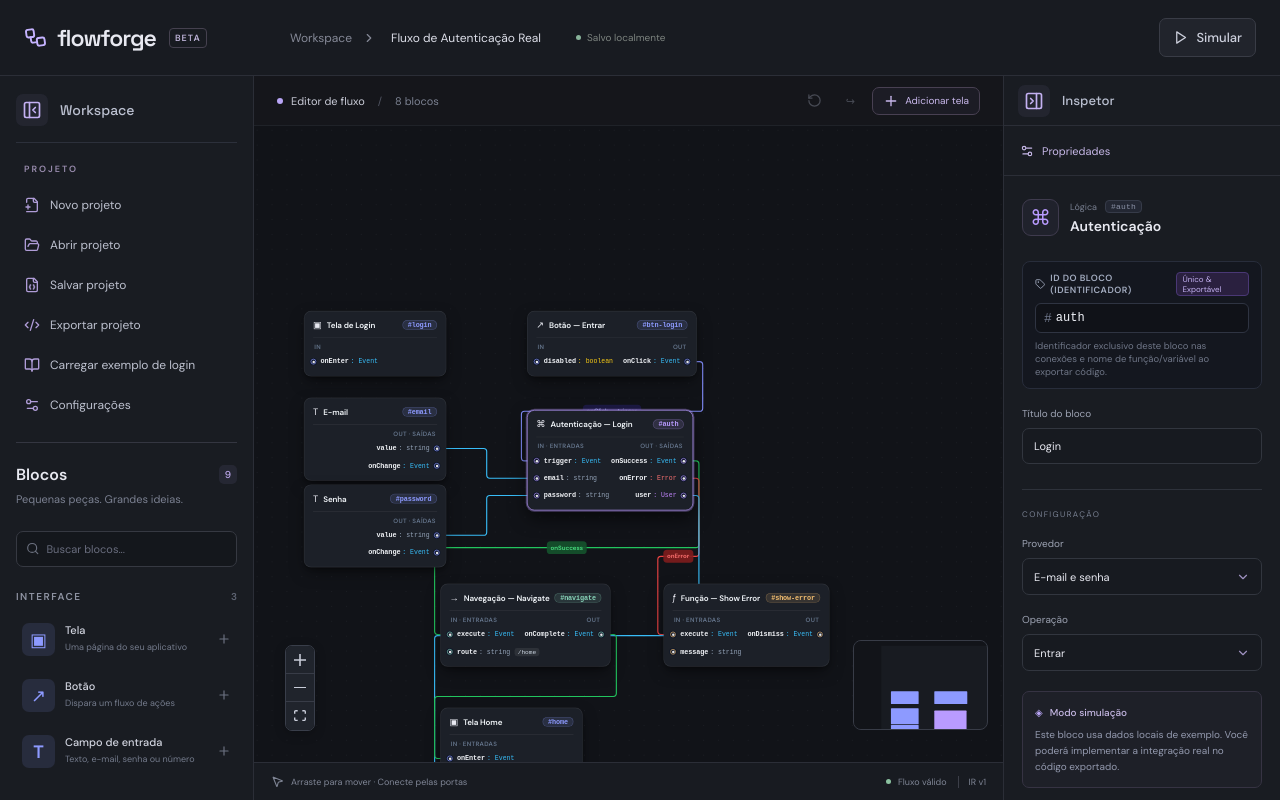
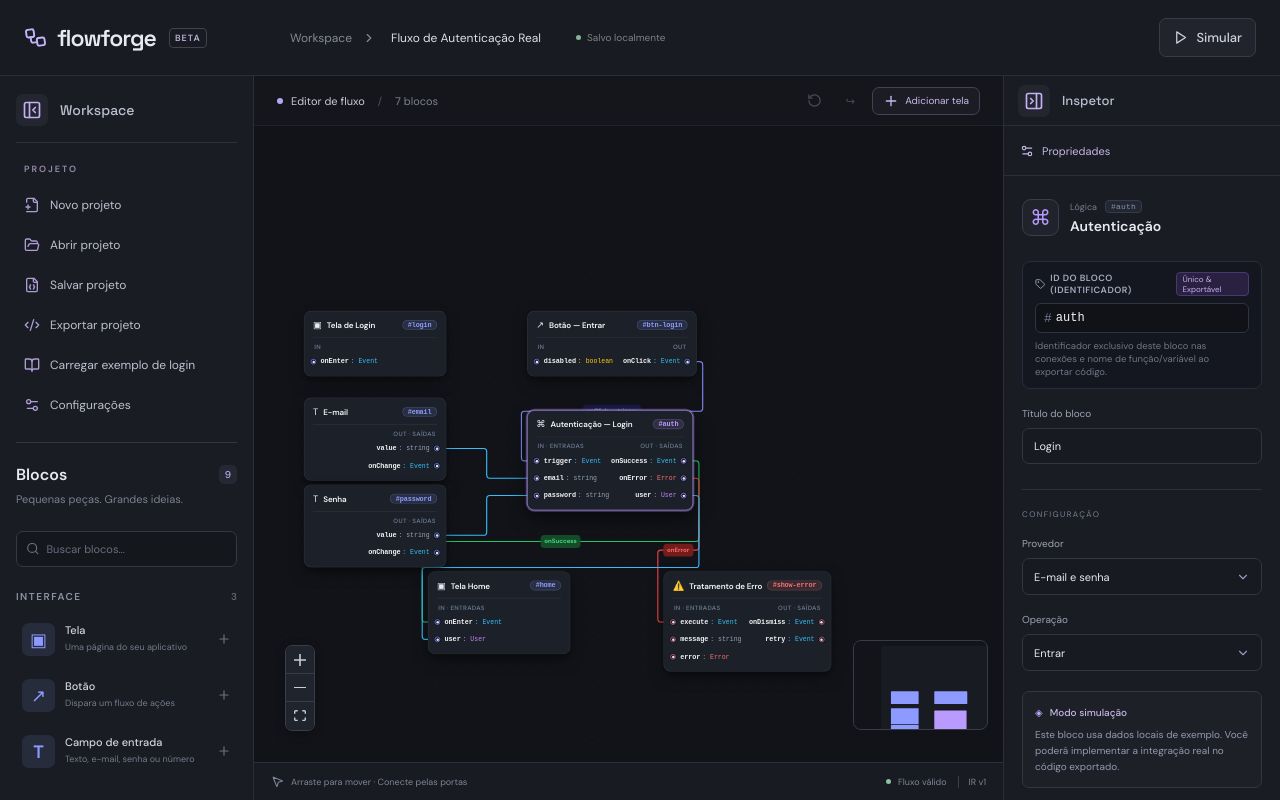
Before and after one commit to centraldodev/flowforge, a React (Vite) app: page / in a window 1280 px wide. Built offline with nearby package versions, Linux system fonts and the light colour scheme.

Commit message:
feat(engine): adicionar bloco de tratamento de erro e navegacao direta via conexao para tela

```diff
--- a/src/engine/catalog.ts
+++ b/src/engine/catalog.ts
@@ -55,10 +55,18 @@ export const catalog: Record<Kind, BlockDefinition> = {
     color: AUTH,
     defaults: { provider: 'email', mode: 'login' },
   },
+  error: {
+    name: 'Tratamento de Erro',
+    category: 'Lógica',
+    description: 'Captura falhas, exibe alertas e gerencia exceções',
+    icon: '⚠️',
+    color: '#f87171',
+    defaults: { message: 'Ocorreu um erro no fluxo', type: 'toast' },
+  },
   navigate: {
     name: 'Navegação',
     category: 'Lógica',
-    description: 'Abre outra tela do projeto',
+    description: 'Abre outra tela do projeto (legado: prefira conectar direto à tela)',
     icon: '→',
     color: '#89d5ba',
     defaults: { target: '' },
@@ -83,6 +91,19 @@ export const catalog: Record<Kind, BlockDefinition> = {
 
 export const categories = ['Interface', 'Lógica', 'Dados'] as const;
 
+/** Tipos visíveis na biblioteca de blocos da barra lateral (sem o bloco redundante de navegação). */
+export const visibleKinds: Kind[] = [
+  'screen',
+  'button',
+  'input',
+  'function',
+  'condition',
+  'auth',
+  'error',
+  'database',
+  'api',
+];
+
 /** Blocos que pertencem a uma tela (têm `config.screenId`). */
 export const interfaceKinds: Kind[] = ['input', 'button'];
 
--- a/src/engine/demo.ts
+++ b/src/engine/demo.ts
@@ -8,15 +8,10 @@ const block = (id: string, x: number, y: number, data: BlockData): Block => ({
 });
 
 /**
- * Projeto de exemplo refatorado no padrão real de programação (Lado IN / Lado OUT).
- * Somente conexões reais e utilizadas:
- *  - Botão Entrar (#btn-login) [onClick] -> [trigger] Autenticação (#auth)
- *  - E-mail (#email) [value] -> [email] Autenticação (#auth)
- *  - Senha (#password) [value] -> [password] Autenticação (#auth)
- *  - Autenticação (#auth) [onSuccess] -> [execute] Navegação (#navigate)
- *  - Autenticação (#auth) [onError] -> [execute] Exibir Erro (#show-error)
- *  - Autenticação (#auth) [user] -> [user] Tela Home (#home)
- *  - Navegação (#navigate) [onComplete] -> [onEnter] Tela Home (#home)
+ * Projeto de exemplo refatorado no padrão real de programação (Lado IN / Lado OUT):
+ *  - Navegação direta para tela: conexão de evento diretamente na página destino (#home [onEnter])
+ *  - Bloco nativo de Tratamento de Erro (#show-error) conectado em onError
+ *  - Sem intermediários artificiais: conexões 100% reais e funcionais
  */
 export const demo: Graph = {
   version: 1,
@@ -86,30 +81,24 @@ export const demo: Graph = {
         { id: 'user', name: 'user', direction: 'output', type: 'User' },
       ],
     }),
-    // Ramo de Sucesso -> Navegação
-    block('navigate', 260, 480, {
-      kind: 'navigate',
-      label: 'Navigate',
-      config: { target: 'home' },
-      ports: [
-        { id: 'execute', name: 'execute', direction: 'input', type: 'Event' },
-        { id: 'route', name: 'route', direction: 'input', type: 'string', value: '/home' },
-        { id: 'onComplete', name: 'onComplete', direction: 'output', type: 'Event' },
-      ],
-    }),
-    // Ramo de Falha -> Exibir Erro
-    block('show-error', 620, 480, {
-      kind: 'function',
-      label: 'Show Error',
-      config: { code: 'return message || "Credenciais inválidas";' },
+    // Ramo de Falha -> Bloco Dedicado de Tratamento de Erro
+    block('show-error', 620, 460, {
+      kind: 'error',
+      label: 'Tratamento de Erro',
+      config: {
+        message: 'E-mail ou senha incorretos. Verifique suas credenciais.',
+        type: 'toast',
+      },
       ports: [
         { id: 'execute', name: 'execute', direction: 'input', type: 'Event' },
         { id: 'message', name: 'message', direction: 'input', type: 'string' },
+        { id: 'error', name: 'error', direction: 'input', type: 'Error' },
         { id: 'onDismiss', name: 'onDismiss', direction: 'output', type: 'Event' },
+        { id: 'retry', name: 'retry', direction: 'output', type: 'Event' },
       ],
     }),
-    // Tela Inicial (Home)
-    block('home', 260, 680, {
+    // Tela Inicial (Home) - Destino direto da navegação
+    block('home', 240, 460, {
       kind: 'screen',
       label: 'Tela Home',
       config: {
@@ -144,11 +133,11 @@ export const demo: Graph = {
       targetHandle: 'password',
     },
     {
-      id: 'e-auth-nav',
+      id: 'e-auth-home-nav',
       source: 'auth',
-      target: 'navigate',
+      target: 'home',
       sourceHandle: 'onSuccess',
-      targetHandle: 'execute',
+      targetHandle: 'onEnter',
     },
     {
       id: 'e-auth-err',
@@ -164,12 +153,5 @@ export const demo: Graph = {
       sourceHandle: 'user',
       targetHandle: 'user',
     },
-    {
-      id: 'e-nav-home',
-      source: 'navigate',
-      target: 'home',
-      sourceHandle: 'onComplete',
-      targetHandle: 'onEnter',
-    },
   ],
 };
--- a/src/engine/ports.ts
+++ b/src/engine/ports.ts
@@ -18,6 +18,7 @@ export const EXEC_OUTPUTS = [
   'onOpen',
   'onComplete',
   'onDismiss',
+  'retry',
   'routes',
 ];
 
@@ -93,6 +94,7 @@ export const DEFAULT_PORT_TYPES: Record<string, string> = {
   exec: 'Event',
   listener: 'Event',
   listenerClick: 'Event',
+  retry: 'Event',
   true: 'Event',
   false: 'Event',
   // Data
@@ -101,6 +103,7 @@ export const DEFAULT_PORT_TYPES: Record<string, string> = {
   disabled: 'boolean',
   user: 'User',
   message: 'string',
+  error: 'Error',
   route: 'string',
   value: 'string',
   data: 'object',
@@ -131,6 +134,10 @@ const table: Record<Kind, Ports> = {
   auth: {
     inputs: ['trigger', 'email', 'password', 'listener', 'listenerClick', 'exec'],
     outputs: ['onSuccess', 'onError', 'user', 'then', 'next', 'value'],
+  },
+  error: {
+    inputs: ['execute', 'message', 'error', 'listener', 'listenerClick', 'exec'],
+    outputs: ['onDismiss', 'retry', 'then', 'next'],
   },
   navigate: {
     inputs: ['execute', 'route', 'listener', 'listenerClick', 'exec'],
--- a/src/engine/run.ts
+++ b/src/engine/run.ts
@@ -58,8 +58,24 @@ export function run(
     switch (n.data.kind) {
       case 'screen':
         result.screen = n.id;
-        message = 'Tela aberta';
+        message = 'Navegando para ' + (n.data.label || n.id);
         break;
+      case 'error': {
+        const errorInput = read(n.id, 'error', '');
+        const messageInput = read(n.id, 'message', '');
+        const msg = String(
+          messageInput ||
+            (errorInput && typeof errorInput === 'object' && (errorInput as any).message
+              ? (errorInput as any).message
+              : errorInput) ||
+            c.message ||
+            'Erro detectado no fluxo',
+        );
+        out = { error: true, message: msg, type: c.type || 'toast' };
+        path = 'onDismiss';
+        message = `Alerta de erro: "${msg}"`;
+        break;
+      }
       case 'input':
         out = inputValue(n, values);
         message = `Valor: "${out}"`;
--- a/src/engine/types.ts
+++ b/src/engine/types.ts
@@ -7,6 +7,7 @@ export type Kind =
   | 'auth'
   | 'database'
   | 'api'
+  | 'error'
   | 'navigate';
 
 export type CustomPort = {
--- a/src/features/inspector/Connections.tsx
+++ b/src/features/inspector/Connections.tsx
@@ -276,6 +276,51 @@ export function Connections({
                 onClick={() => handleAddPreset('false', 'output', 'Event')}
               >
                 <Plus size={12} /> false: Event (out)
+              </button>
+            </>
+          )}
+
+          {chosen.data.kind === 'error' && (
+            <>
+              <button
+                type="button"
+                className="chip-btn input"
+                title="Lado B: Dispara o alerta ou tratamento do erro"
+                onClick={() => handleAddPreset('execute', 'input', 'Event')}
+              >
+                <Plus size={12} /> execute: Event (in)
+              </button>
+              <button
+                type="button"
+                className="chip-btn input"
+                title="Dado: mensagem personalizada de erro recebida"
+                onClick={() => handleAddPreset('message', 'input', 'string')}
+              >
+                <Plus size={12} /> message: string (in)
+              </button>
+              <button
+                type="button"
+                className="chip-btn input"
+                title="Dado: objeto do erro lançado"
+                onClick={() => handleAddPreset('error', 'input', 'Error')}
+              >
+                <Plus size={12} /> error: Error (in)
+              </button>
+              <button
+                type="button"
+                className="chip-btn output"
+                title="Lado A: Evento disparado ao dispensar/fechar o erro"
+                onClick={() => handleAddPreset('onDismiss', 'output', 'Event')}
+              >
+                <Plus size={12} /> onDismiss: Event (out)
+              </button>
+              <button
+                type="button"
+                className="chip-btn output"
+                title="Lado A: Evento para tentar novamente a operação"
+                onClick={() => handleAddPreset('retry', 'output', 'Event')}
+              >
+                <Plus size={12} /> retry: Event (out)
               </button>
             </>
           )}
--- a/src/features/inspector/blockFields.ts
+++ b/src/features/inspector/blockFields.ts
@@ -65,6 +65,18 @@ const specificFields: Partial<Record<Kind, FieldSpec[]>> = {
       ],
     },
   ],
+  error: [
+    { key: 'message', label: 'Mensagem do alerta de erro' },
+    {
+      key: 'type',
+      label: 'Tipo de alerta',
+      options: [
+        { value: 'toast', label: 'Notificação rápida (Toast)' },
+        { value: 'modal', label: 'Modal de erro' },
+        { value: 'banner', label: 'Banner inline' },
+      ],
+    },
+  ],
   navigate: [{ key: 'target', label: 'Tela de destino', options: 'screens' }],
   api: [
     { key: 'method', label: 'Método HTTP', options: same('GET', 'POST', 'PUT', 'PATCH', 'DELETE') },
--- a/src/features/sidebar/BlockLibrary.tsx
+++ b/src/features/sidebar/BlockLibrary.tsx
@@ -2,10 +2,10 @@ import { useState, type CSSProperties } from 'react';
 import { Plus, Search } from 'lucide-react';
 import { catalog, categories, type BlockDefinition, type Kind } from '../../engine';
 
-// A tela aparece primeiro; os demais seguem a ordem do catálogo.
-const allEntries = (Object.entries(catalog) as [Kind, BlockDefinition][]).sort(([a], [b]) =>
-  a === 'screen' ? -1 : b === 'screen' ? 1 : 0,
-);
+// A tela aparece primeiro; os demais seguem a ordem do catálogo (exclui o bloco redundante navigate).
+const allEntries = (Object.entries(catalog) as [Kind, BlockDefinition][])
+  .filter(([kind]) => kind !== 'navigate')
+  .sort(([a], [b]) => (a === 'screen' ? -1 : b === 'screen' ? 1 : 0));
 
 export function BlockLibrary({ onAdd }: { onAdd: (kind: Kind) => void }) {
   const [search, setSearch] = useState('');
--- a/src/features/sidebar/Sidebar.tsx
+++ b/src/features/sidebar/Sidebar.tsx
@@ -11,7 +11,7 @@ import {
   Layers,
   X,
 } from 'lucide-react';
-import { catalog, type Kind } from '../../engine';
+import { catalog, visibleKinds, type Kind } from '../../engine';
 import { BlockLibrary } from './BlockLibrary';
 
 type Props = {
@@ -131,7 +131,7 @@ export function Sidebar(p: Props) {
           </nav>
           <div className="section-title">
             <h2>Blocos</h2>
-            <span className="block-count">{Object.keys(catalog).length}</span>
+            <span className="block-count">{visibleKinds.length}</span>
           </div>
           <p>Pequenas peças. Grandes ideias.</p>
           <BlockLibrary onAdd={p.onAdd} />
@@ -194,7 +194,7 @@ export function Sidebar(p: Props) {
                 >
                   <div className="section-title">
                     <h2>
-                      Blocos <span className="block-count">{Object.keys(catalog).length}</span>
+                      Blocos <span className="block-count">{visibleKinds.length}</span>
                     </h2>
                     <button title="Fechar blocos" aria-label="Fechar blocos" onClick={close}>
                       <X size={16} />
```
Also changed, not shown: 1 other file (tests, documents, lock files or other folders).
